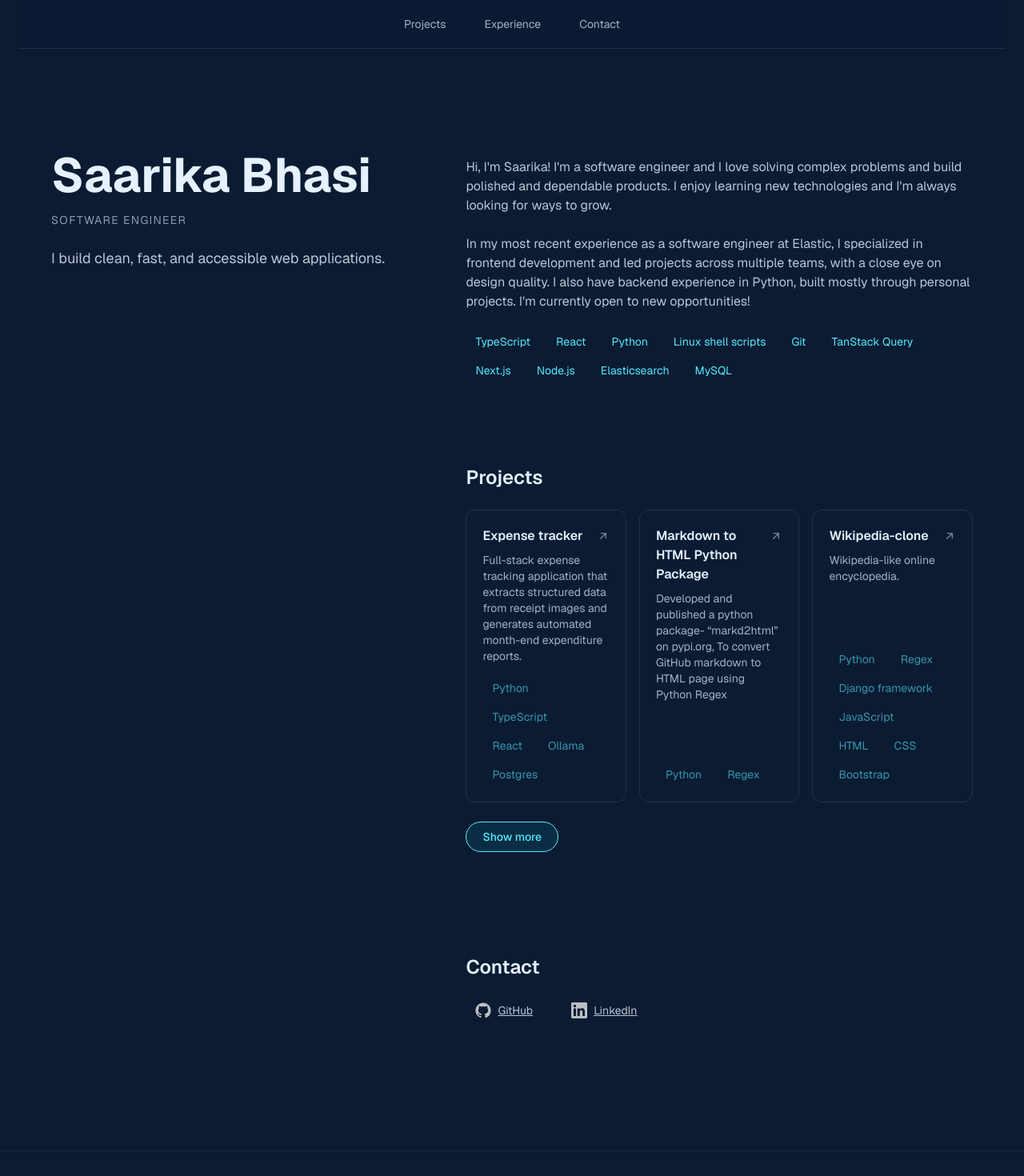
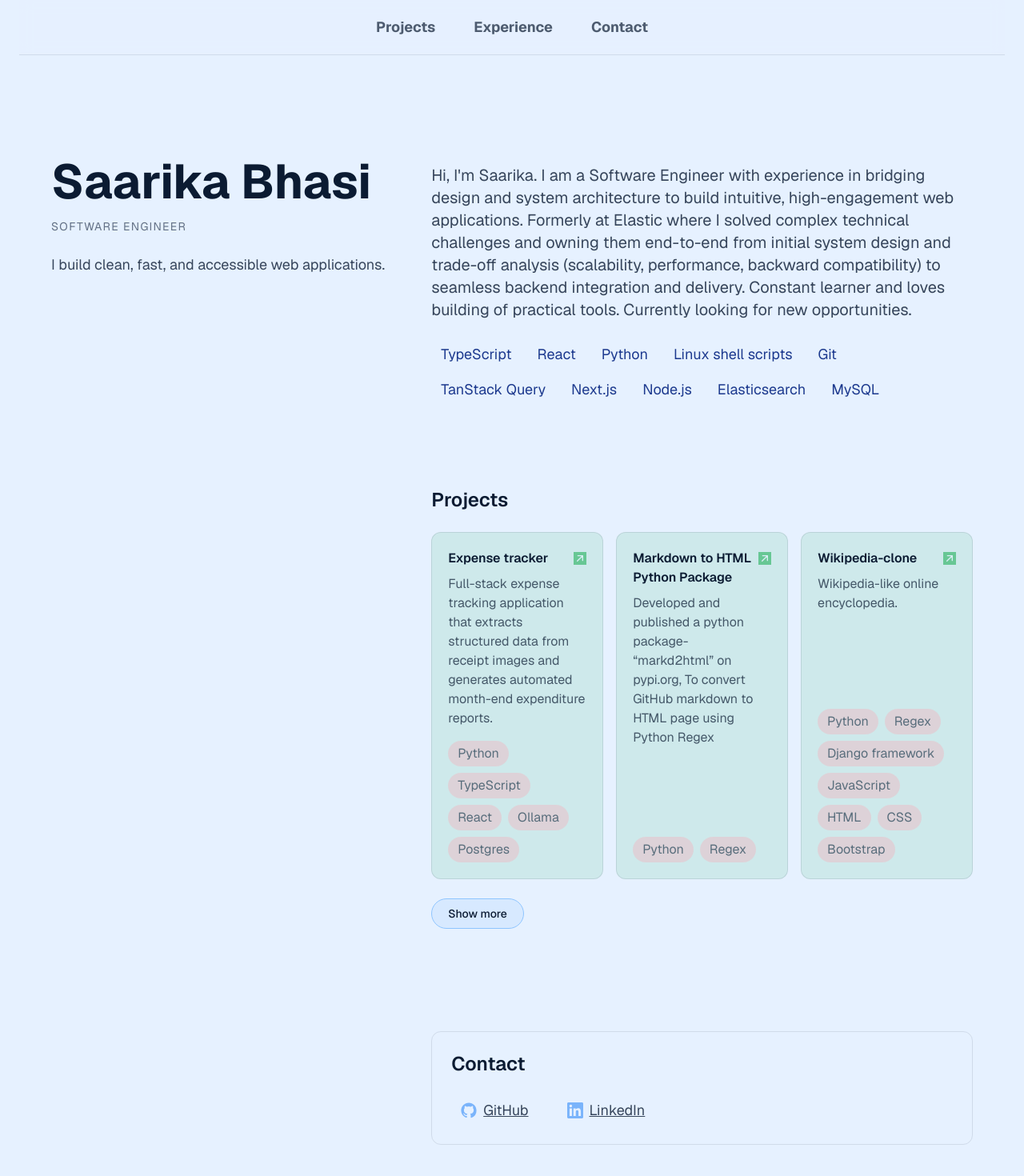
Before and after one commit to saarikabhasi/portfolio, a Next.js app: page / in a window 1280 px wide. Shown: the top 1470 px of the page at 80% size. Built offline with nearby package versions, Linux system fonts and the light colour scheme.

Commit message:
change colours and text

```diff
--- a/src/app/aboutme.tsx
+++ b/src/app/aboutme.tsx
@@ -2,10 +2,10 @@ import { profile } from "./constants";
 
 export function Aboutme() {
     return (<section id="about" className="scroll-mt-20 py-10">
-        <p className="max-w-2xl whitespace-pre-line opacity-80">{profile.about}</p>
+        <p className="max-w-2xl whitespace-pre-line opacity-80 text-xl">{profile.about}</p>
         <ul className="mt-6 flex flex-wrap gap-2">
             {profile.skills.map((skill) => (
-                <li key={skill} className="rounded-md bg-mist-400/10 px-3 py-1 text-sm text-cyan-300">
+                <li key={skill} className="rounded-md bg-mist-400/10 px-3 py-1 text-lg text-blue-900">
                     {skill}
                 </li>
             ))}
--- a/src/app/constants.tsx
+++ b/src/app/constants.tsx
@@ -1,9 +1,10 @@
 export const profile = {
     name: "Saarika Bhasi",
     role: "Software engineer",
-    tagline: "I build clean, fast, and accessible web applications.",
+    tagline: "I build clean, fast, and accessible web applications. ",
     about:
-        "Hi, I'm Saarika! I'm a software engineer and I love solving complex problems and build polished and dependable products. I enjoy learning new technologies  and I'm always looking for ways to grow.\n\nIn my most recent experience as a software engineer at Elastic, I specialized in frontend development and led projects across multiple teams, with a close eye on design quality. I also have backend experience in Python, built mostly through personal projects. I'm currently open to new opportunities!",
+        "Hi, I'm Saarika. I am a Software Engineer with experience in bridging design and system architecture to build intuitive, high-engagement web applications. Formerly at Elastic where I solved complex technical challenges and owning them end-to-end from initial system design and trade-off analysis (scalability, performance, backward compatibility) to seamless backend integration and delivery. Constant learner and loves building of practical tools. Currently looking for new opportunities.",
+
 
     skills: ["TypeScript", "React", "Python", "Linux shell scripts", "Git", "TanStack Query", "Next.js", "Node.js", "Elasticsearch", "MySQL"],
     links: [
--- a/src/app/contact.tsx
+++ b/src/app/contact.tsx
@@ -1,20 +1,20 @@
 import { profile } from "./constants"
 
 export const Contact = () => {
-    return (<section id="contact" className="scroll-mt-20 py-16">
+    return (<section id="contact" className="my-16 scroll-mt-20 rounded-xl border border-foreground/10 p-6">
         <h2 className="mb-6 text-2xl font-semibold">Contact</h2>
 
-        <ul className="mt-4 flex gap-6 text-sm">
+        <ul className="flex gap-6 text-lg">
             {profile.links.map((link) => (
                 <li key={link.label}>
                     <a
                         href={link.href}
                         target="_blank"
                         rel="noopener noreferrer"
-                        className="inline-flex items-center gap-2 rounded-full px-3 py-1 opacity-80 transition duration-150 hover:bg-cyan-400/10 hover:text-cyan-300 hover:opacity-100 active:scale-95 active:bg-cyan-400/20"
+                        className="inline-flex items-center gap-2 rounded-full px-3 py-1 opacity-80 transition duration-150 ease-in-out  hover:text-blue-900  active:scale-95"
                     >
                         {/* eslint-disable-next-line @next/next/no-img-element */}
-                        <img src={`${process.env.NEXT_PUBLIC_BASE_PATH ?? ""}${link.icon}`} alt="" aria-hidden="true" className="h-5 w-5 invert" />
+                        <img src={`${process.env.NEXT_PUBLIC_BASE_PATH ?? ""}${link.icon}`} alt="" aria-hidden="true" className="h-5 w-5" />
                         <span className="underline">{link.label}</span>
                     </a>
                 </li>
--- a/src/app/globals.css
+++ b/src/app/globals.css
@@ -1,8 +1,8 @@
 @import "tailwindcss";
 
 :root {
-  --background: #0b1b32;
-  --foreground: #e6f1ff;
+  --background: #e6f1ff;
+  --foreground: #0b1b32;
 }
 
 @theme inline {
--- a/src/app/introduction.tsx
+++ b/src/app/introduction.tsx
@@ -3,7 +3,7 @@ import { profile } from "./constants";
 export function Introduction() {
     return (<section id="introduction" className="py-8">
 
-        <h1 className="text-4xl font-bold sm:text-6xl">{profile.name}</h1>
+        <h1 className="text-6xl font-bold sm:text-6xl">{profile.name}</h1>
         <p className="mt-4 text-sm uppercase tracking-widest opacity-60">{profile.role}</p>
         <p className="mt-6 max-w-xl text-lg opacity-80">{profile.tagline}</p>
 
--- a/src/app/nav.tsx
+++ b/src/app/nav.tsx
@@ -1,15 +1,13 @@
-import { profile } from "./constants";
-
 const sections = ["Projects", "Experience", "Contact"];
 
 export function Nav() {
     return (
         <header className="sticky top-0 z-10 border-b border-foreground/10 bg-background/80 backdrop-blur ">
             <nav className="mx-auto  max-w-7xl items-center justify-between px-6 py-4">
-                <ul className="flex flex-row justify-center gap-6 text-sm">
+                <ul className="flex flex-row justify-center gap-6 text-lg font-bold">
                     {sections.map((item) => (
                         <li key={item}>
-                            <a href={`#${item.toLowerCase()}`} className="inline-block rounded-full px-3 py-1 opacity-70 transition duration-150 hover:bg-cyan-400/10 hover:text-cyan-300 hover:opacity-100 active:scale-95 active:bg-cyan-400/20">
+                            <a href={`#${item.toLowerCase()}`} className="inline-block rounded-full px-3 py-1 opacity-70 transition duration-150 hover:bg-yellow-300/40  hover:opacity-100 active:scale-95 active:bg-cyan-400/20">
                                 {item}
                             </a>
                         </li>
--- a/src/app/page.tsx
+++ b/src/app/page.tsx
@@ -12,7 +12,7 @@ export default function Page() {
     <div className="min-h-screen scroll-smooth">
       <main className="mx-auto max-w-none px-6">
         <Nav />
-        <div className="mx-auto flex max-w-6xl flex-col gap-12 py-16 sm:py-24 lg:flex-row lg:gap-24">
+        <div className="mx-auto flex max-w-6xl flex-col gap-12 py-16 sm:py-24 lg:flex-row lg:gap-6">
           <div className="lg:sticky lg:top-24 lg:w-2/5 lg:self-start"><Introduction /></div>
 
           <div className="lg:w-3/5">
--- a/src/app/projects.tsx
+++ b/src/app/projects.tsx
@@ -28,14 +28,14 @@ export function Projects() {
 
     return (<section id="projects" className="scroll-mt-20 py-16">
         <h2 className="mb-6 text-2xl font-semibold">Projects</h2>
-        <div className="grid gap-4 sm:grid-cols-2 lg:grid-cols-3">
+        <div className="grid gap-4 sm:grid-cols-2 lg:grid-cols-3 ">
             {projects.slice(0, visible).map((project) => (
                 <a
                     key={project.title}
                     href={project.href}
                     target="_blank"
                     rel="noopener noreferrer"
-                    className="group flex flex-col rounded-xl border border-foreground/10 p-5 transition hover:border-foreground/30 hover:bg-foreground/5"
+                    className="group flex flex-col rounded-xl border  bg-green-600/10  border-foreground/10 p-5 transition hover:border-foreground/30 hover:bg-foreground/5 hover:bg-yellow-300/40"
                 >
                     <h3 className="flex items-start justify-between gap-2 font-semibold group-hover:underline">
                         {project.title}
@@ -44,14 +44,14 @@ export function Projects() {
                             src={`${process.env.NEXT_PUBLIC_BASE_PATH ?? ""}/icons/external-link.svg`}
                             alt=""
                             aria-hidden="true"
-                            className="mt-1 h-4 w-4 shrink-0 opacity-50 transition group-hover:opacity-100"
+                            className="mt-1 h-4 w-4 shrink-0 opacity-50 transition bg-green-600  "
                         />
                         <span className="sr-only">(opens in a new tab)</span>
                     </h3>
-                    <p className="mt-2 flex-1 text-sm opacity-70">{project.description}</p>
-                    <ul className="mt-4 flex flex-wrap gap-2 text-xs opacity-60">
+                    <p className="mt-2 flex-1 text-md opacity-70">{project.description}</p>
+                    <ul className="mt-4 flex flex-wrap gap-2 text-md opacity-60">
                         {project.tags.map((tag) => (
-                            <li key={tag} className="rounded-full px-3 py-1 text-sm bg-mist-400/10 text-cyan-300">
+                            <li key={tag} className="rounded-full px-3 py-1 bg-rose-300/50 text-md  text-black-300">
                                 {tag}
                             </li>
                         ))}
@@ -63,11 +63,10 @@ export function Projects() {
             <button
                 type="button"
                 onClick={() => setExtraPages(hasMore ? extraPages + 1 : 0)}
-                className={`mt-6 rounded-full border px-5 py-2 text-sm font-medium transition duration-150 active:scale-95 ${
-                    hasMore
-                        ? "border-cyan-300 bg-cyan-400/10 text-cyan-300 hover:bg-cyan-400/20"
-                        : "border-foreground/20 hover:bg-foreground/5"
-                }`}
+                className={`mt-6 rounded-full border px-5 py-2 text-sm font-medium transition duration-150 active:scale-95 ${hasMore
+                    ? "border-blue-300 bg-blue-400/10 text-white-300 hover:border-blue-600 hover:bg-blue-600/20"
+                    : "border-foreground/20 hover:border-blue-600 hover:bg-blue-600/20"
+                    }`}
             >
                 {hasMore ? "Show more" : "Show less"}
             </button>
```
Also changed, not shown: public/icons/github.svg, public/icons/linkedin.svg.
